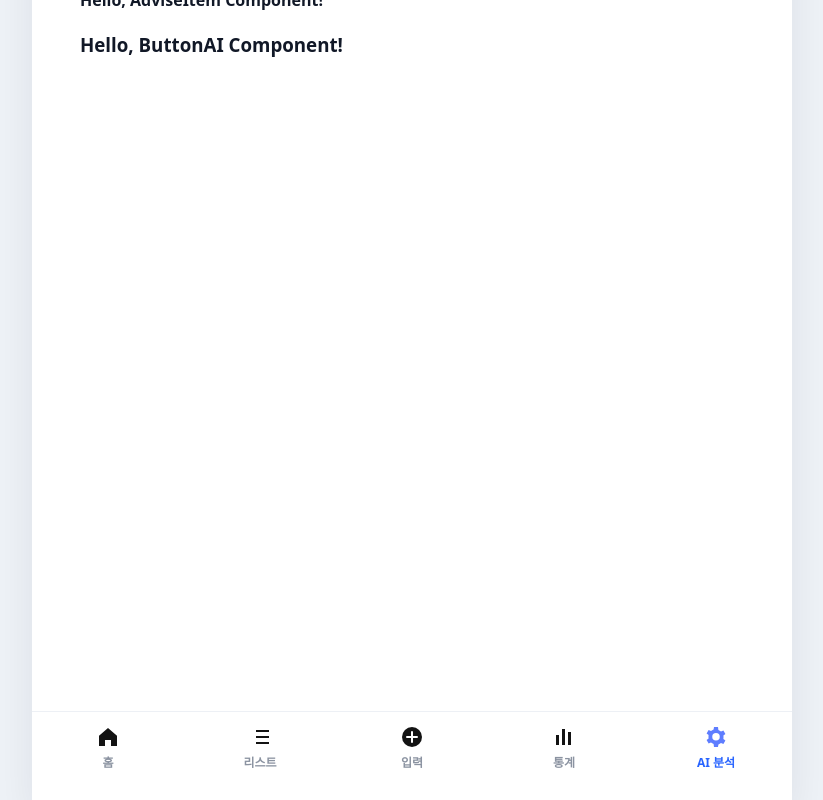
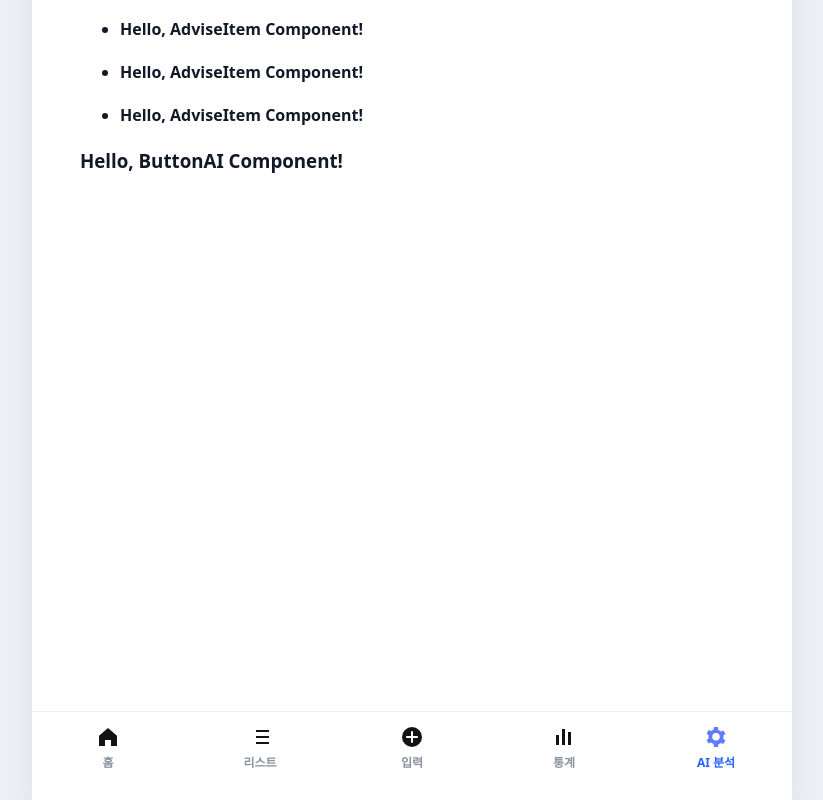
Before and after one commit to SCESecure/AI_Account_Tracker, a React (Vite) app: page / in a window 1280 px wide. Both pictures are taken after a click on the button "AI 분석". Shown: the part 125-925 px from the top of the page, without its empty margins (228-1051 px from the left). Built offline with nearby package versions, Linux system fonts and the light colour scheme.

Commit message:
AI.tsx 기본 레이아웃 생성 및 .env 생성

```diff
--- a/src/components/Body/AI/AdviseAI.tsx
+++ b/src/components/Body/AI/AdviseAI.tsx
@@ -1,11 +1,25 @@
 import AdviseItem from "./AdviseItem";
 
 export default function AdviseAI() {
+  const todayDate = new Date();
+  const adviseItem = [];
+
+  for (let i = 0; i < 3; i++) {
+    adviseItem.push(
+      <li>
+        <AdviseItem />
+      </li>,
+    );
+  }
+
   return (
     <>
-      <h3>Hello, AdviseAI Component!</h3>
+      {/* 여기 가운데 정렬 필요! */}
+      <h3>
+        AI가 분석한 <br /> {todayDate.getMonth() + 1}월 소비 트렌드에요!
+      </h3>
 
-      <AdviseItem />
+      <ul>{adviseItem}</ul>
     </>
   );
 }
```
Also changed, not shown: 1 other file (tests, documents, lock files or other folders).
